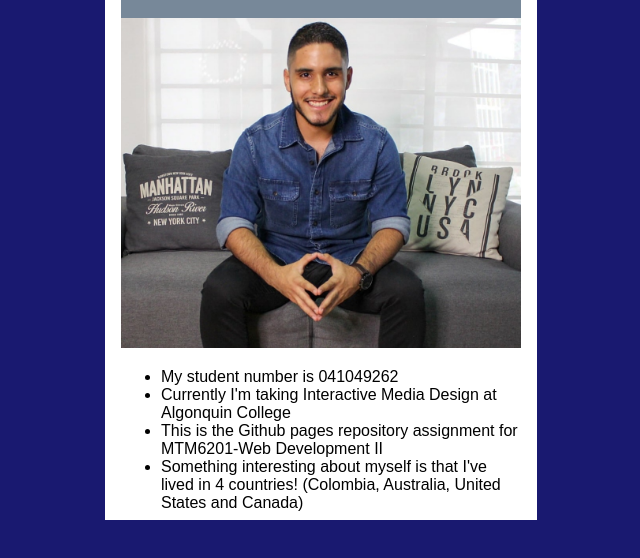
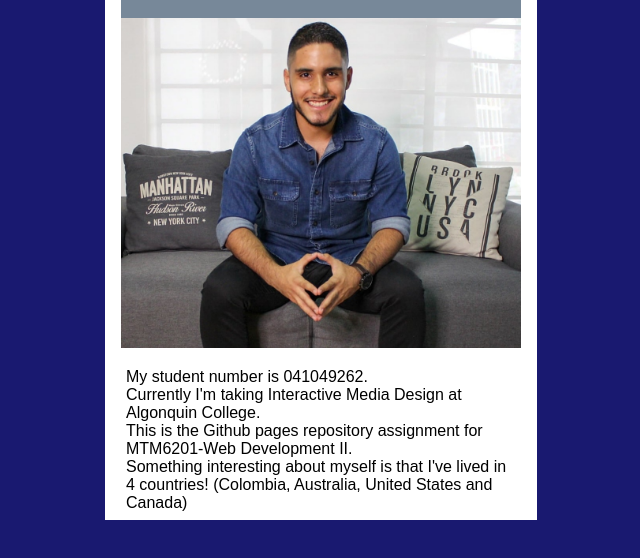
Before and after one commit to berr0161/mtm6201-week-1, a plain HTML site: page index.html in a window 1280 px wide. Shown: the part 112-670 px from the top of the page, without its empty margins (319-959 px from the left). Drawn offline with Linux system fonts and the light colour scheme.

Commit message:
Adss description list

```diff
--- a/css/style.css
+++ b/css/style.css
@@ -12,8 +12,8 @@ body {
     height: 600px;
 }
 
-li{
-    margin-left: 0 ;
+dl {
+    padding: 0 5px 0 5px;
 }
 h1 {
     padding: 1px;
--- a/index.html
+++ b/index.html
@@ -6,7 +6,7 @@
     <meta http-equiv="X-UA-Compatible" content="IE=edge">
     <meta name="viewport" content="width=device-width, initial-scale=1.0">
     <link href="css/style.css" rel="stylesheet">
-    <title>MTM6201 - Week 1</title>
+    <title>Cesar Luis Berrio Ojeda</title>
 </head>
 
 <body>
@@ -15,12 +15,12 @@
             <h1>Cesar Luis Berrio Ojeda</h1>
         </header>
         <img src="images/1642188482822.jpg" alt="cesar">
-    <ul>
-        <li>My student number is 041049262</li>
-        <li>Currently I'm taking Interactive Media Design at Algonquin College</li>
-        <li>This is the Github pages repository assignment for MTM6201-Web Development II</li>
-        <li>Something interesting about myself is that I've lived in 4 countries! (Colombia, Australia, United States and Canada) </li>
-    </ul>
+    <dl>
+        <dt>My student number is 041049262.</dt>
+        <dt>Currently I'm taking Interactive Media Design at Algonquin College.</dt>
+        <dt>This is the Github pages repository assignment for MTM6201-Web Development II.</dt>
+        <dt>Something interesting about myself is that I've lived in 4 countries! (Colombia, Australia, United States and Canada) </dt>
+    </dl>
 </div>
 </body>
 
```
